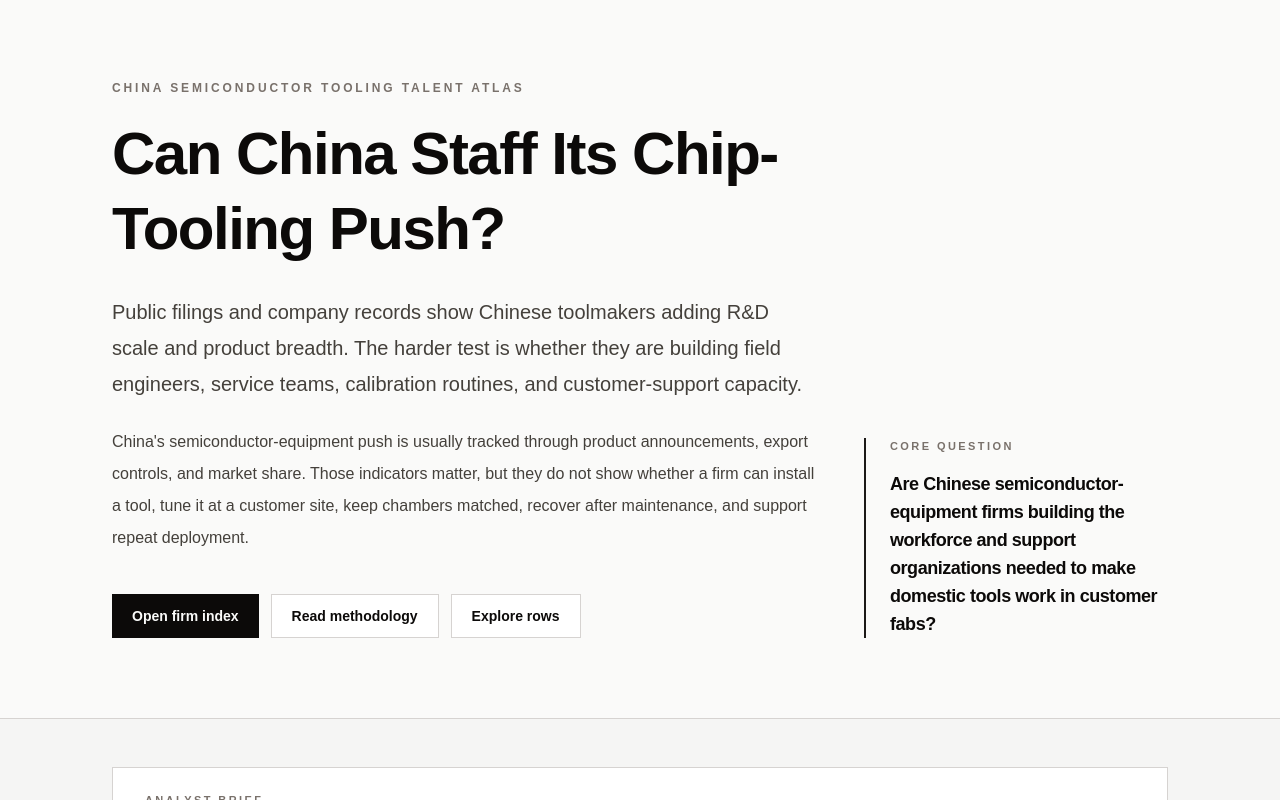
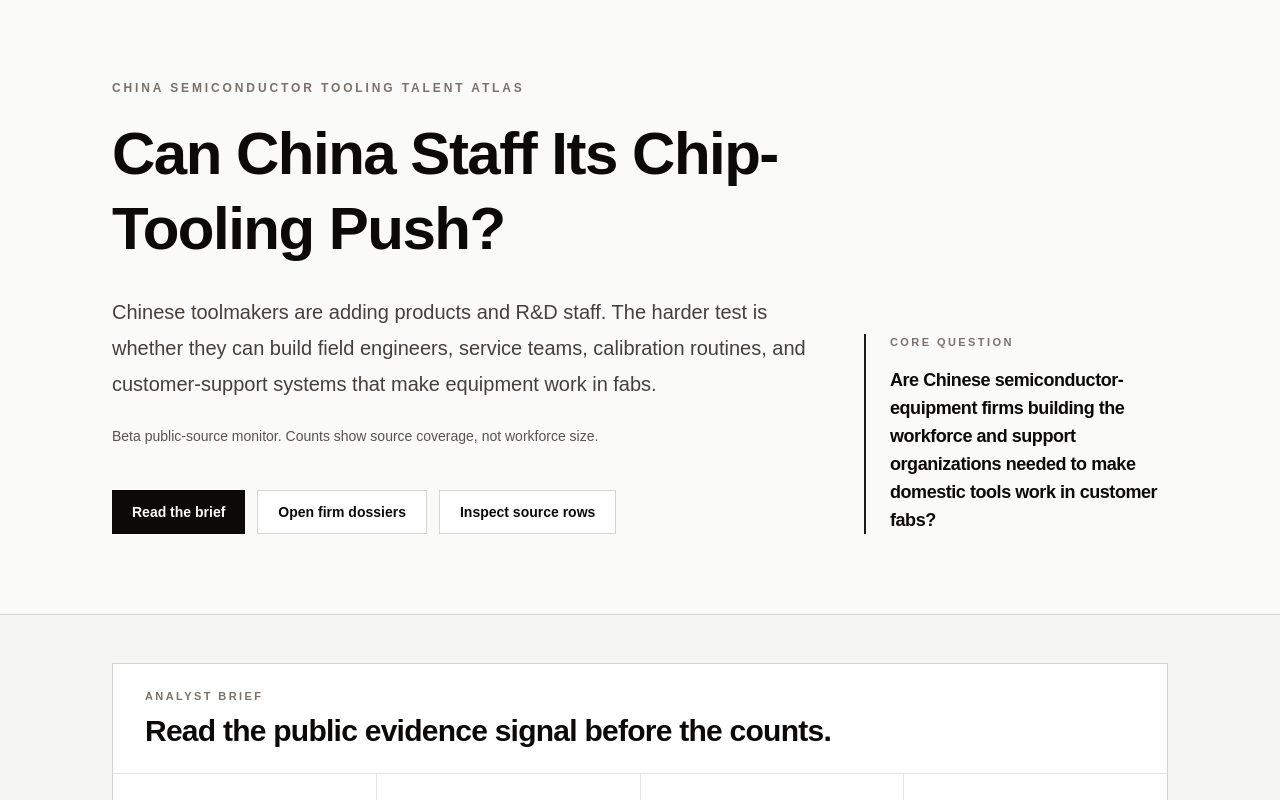
Before and after one commit to yippy141/china-semiconductor-tooling-talent-atlas, a Next.js app: page / in a window 1280 px wide. Shown: the top 800 px of the page. Built offline with nearby package versions, Linux system fonts and the light colour scheme.

Commit message:
Rewrite homepage hero around staffing question

```diff
--- a/app/page.tsx
+++ b/app/page.tsx
@@ -6,6 +6,12 @@ import { DisciplineSegmentMatrix } from "@/components/atlas/discipline-segment-m
 import { FirmWorkforceChart } from "@/components/atlas/firm-workforce-chart";
 import { LabToFabChain } from "@/components/atlas/lab-to-fab-chain";
 import { ToolmakerFootprintGrid } from "@/components/atlas/toolmaker-footprint-grid";
+
+const heroPrimaryLinks = [
+  { label: "Read the brief", href: "/essay" },
+  { label: "Open firm dossiers", href: "/firms" },
+  { label: "Inspect source rows", href: "/explorer" },
+];
 
 export default function HomePage() {
   return (
@@ -17,20 +23,24 @@ export default function HomePage() {
               China Semiconductor Tooling Talent Atlas
             </p>
             <h1 className="mt-5 max-w-4xl text-4xl font-semibold leading-tight tracking-tight sm:text-6xl">
-              {articleBrief.hero.title}
+              Can China Staff Its Chip-Tooling Push?
             </h1>
             <p className="mt-7 max-w-3xl text-lg leading-8 text-stone-700 sm:text-xl sm:leading-9">
-              {articleBrief.hero.deck}
+              Chinese toolmakers are adding products and R&amp;D staff. The
+              harder test is whether they can build field engineers, service
+              teams, calibration routines, and customer-support systems that
+              make equipment work in fabs.
             </p>
-            <p className="mt-6 max-w-3xl text-base leading-8 text-stone-700">
-              {articleBrief.hero.intro}
+            <p className="mt-5 max-w-3xl text-sm leading-7 text-stone-600">
+              Beta public-source monitor. Counts show source coverage, not
+              workforce size.
             </p>
 
             <nav
               aria-label="Primary article links"
               className="mt-10 flex flex-wrap gap-3"
             >
-              {articleBrief.primaryLinks.map((link, index) => (
+              {heroPrimaryLinks.map((link, index) => (
                 <Link
                   key={link.href}
                   href={link.href}
```
